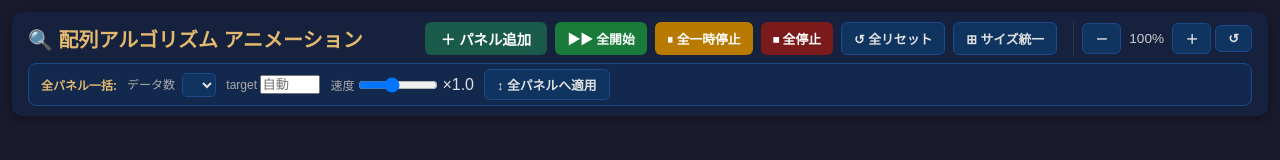
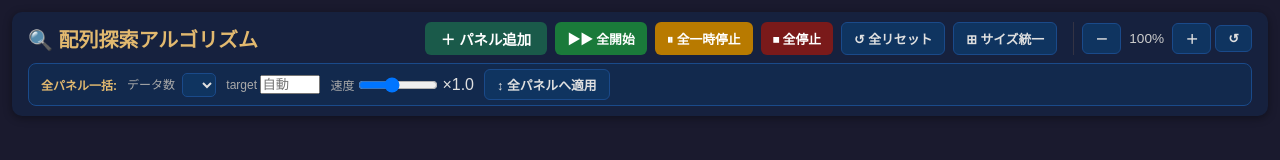
Before and after one commit to HirotakaUoi/SearchBarAnimation, a plain HTML site: page static/index.html in a window 1280 px wide. Drawn offline with Linux system fonts and the light colour scheme; no server answers.

Commit message:
Rename project to SearchBarAnimation; update page title
- <title> and <h1> changed to "配列探索アルゴリズム"

Co-Authored-By: Claude Sonnet 4.6 <noreply@anthropic.com>

```diff
--- a/static/index.html
+++ b/static/index.html
@@ -3,7 +3,7 @@
 <head>
   <meta charset="UTF-8">
   <meta name="viewport" content="width=device-width, initial-scale=1.0">
-  <title>配列アルゴリズム アニメーション</title>
+  <title>配列探索アルゴリズム</title>
   <link rel="stylesheet" href="/static/css/style.css?v=1">
 </head>
 <body>
@@ -12,7 +12,7 @@
   <header>
     <!-- 1行目: タイトル + パネル操作 -->
     <div class="header-row">
-      <h1>🔍 配列アルゴリズム アニメーション</h1>
+      <h1>🔍 配列探索アルゴリズム</h1>
       <div id="toolbar">
         <button id="btn-add-panel"  class="btn btn-add">＋ パネル追加</button>
         <button id="btn-start-all"  class="btn btn-success">▶▶ 全開始</button>
```
